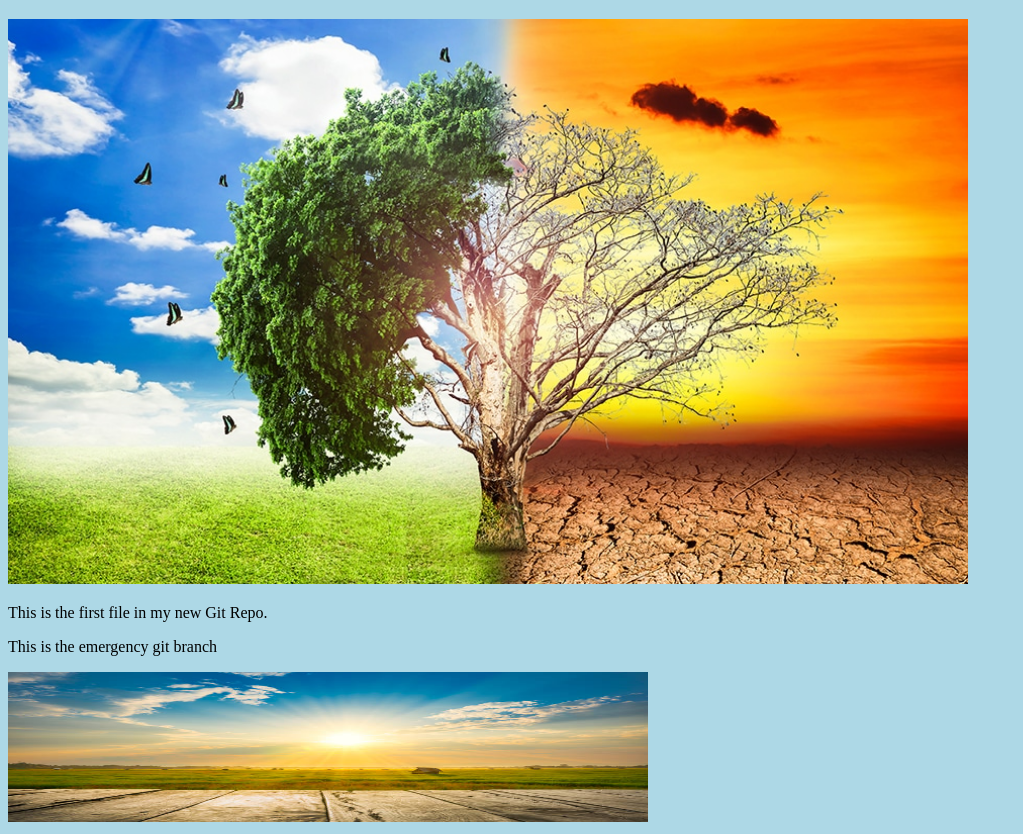
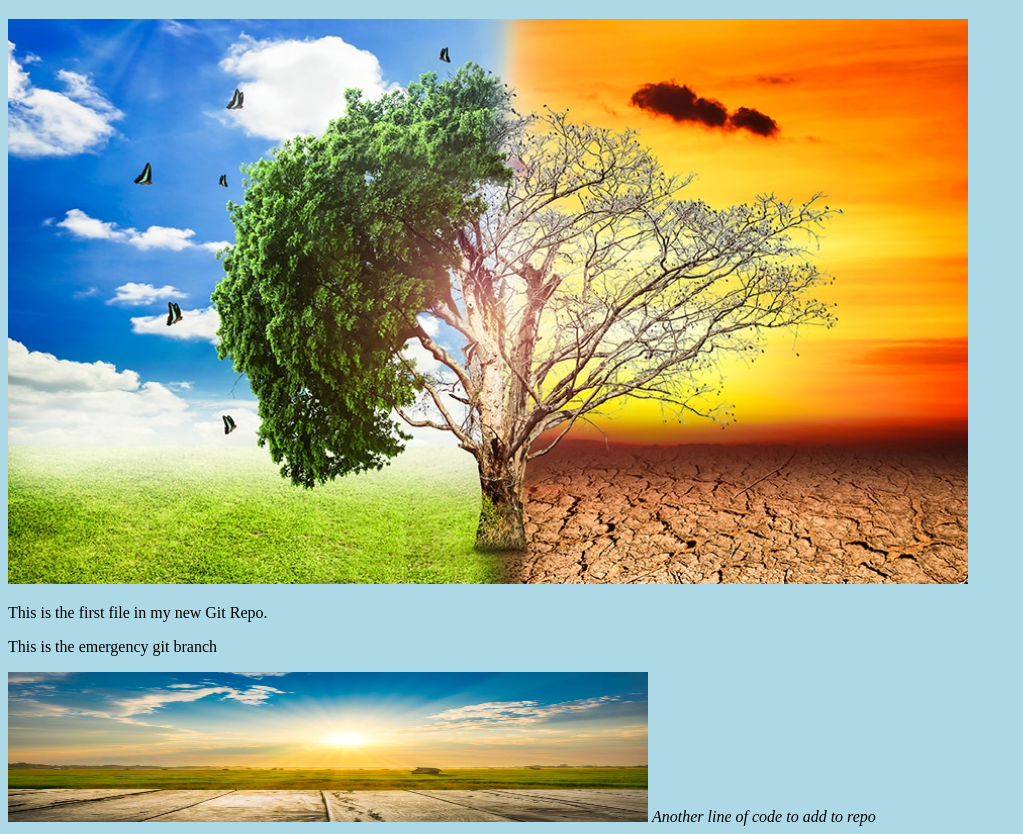
Before and after one commit to nathanielcobbinah/hello-world, a plain HTML site: page index.html in a window 1280 px wide. Shown: the part 61-895 px from the top of the page, without its empty margins (0-1023 px from the left). Drawn offline with Linux system fonts and the light colour scheme.

Commit message:
Update index.html
Added another line of code

```diff
--- a/index.html
+++ b/index.html
@@ -17,7 +17,6 @@
     <p>This is the emergency git branch</p>
 
     <img src="sunny.jpg" style="width: 100%; max-width: 640px; height: 150px;" alt="">
-
-
+    <em>Another line of code to add to repo</em>
 </body>
 </html>
```
